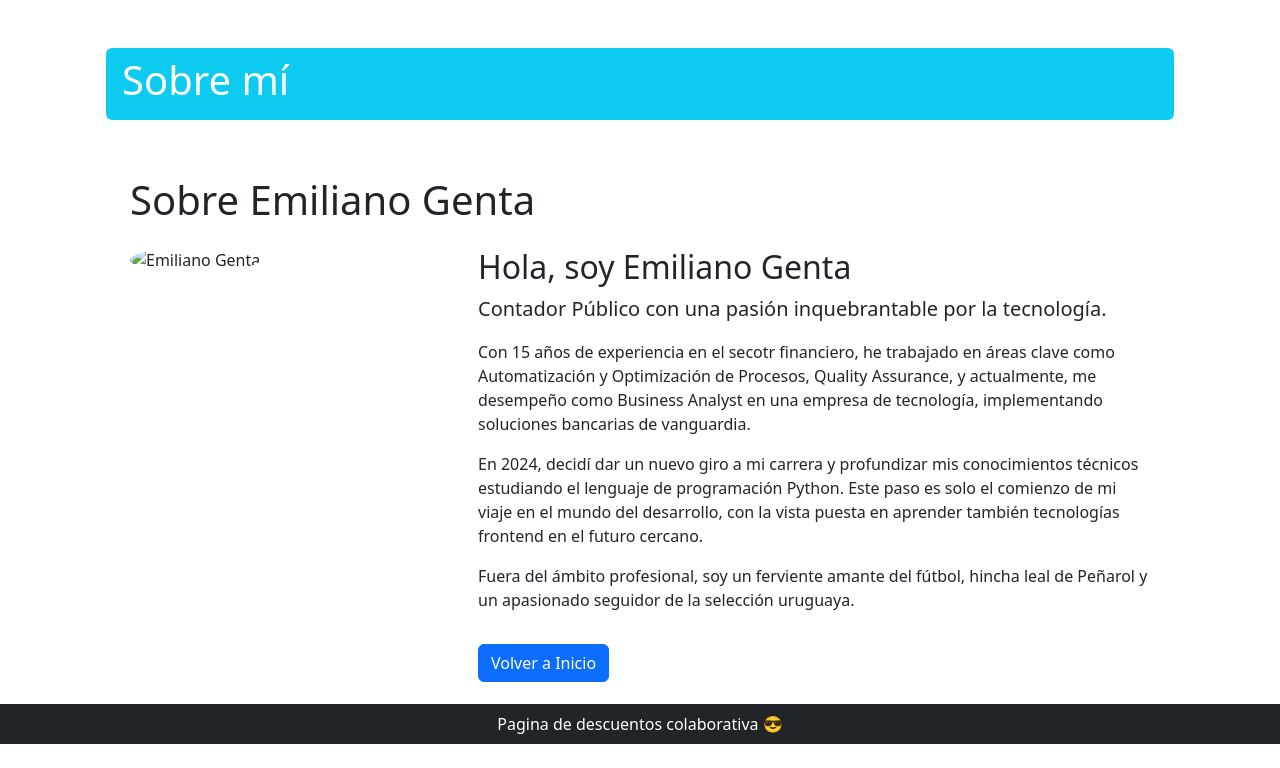
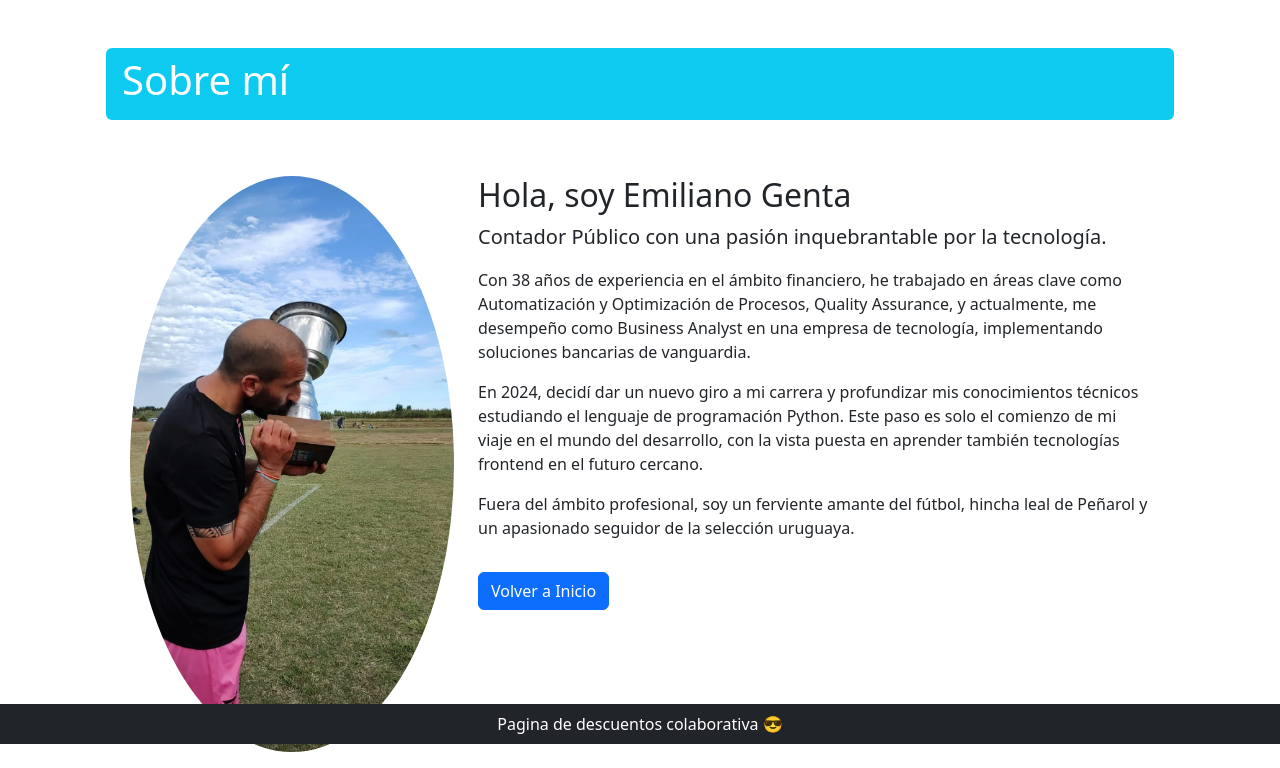
Before and after one commit to EmiGenta/EGenta_ProyectoFinal, a Django app: page /about/ in a window 1280 px wide. Shown: the part 56-824 px from the top of the page. Before the commit the page ends 800 px from the top, so only its background shows below. Run offline with Django 5.2, Linux system fonts and the light colour scheme; some libraries are stand-ins or nearby versions.

Commit message:
add: foto about

```diff
--- a/project/core/templates/core/about.html
+++ b/project/core/templates/core/about.html
@@ -1,28 +1,22 @@
 {% extends 'core/base.html' %}
+{% load static %}
+
 {% block titulo %}
 Sobre mí
 {% endblock titulo %}
+
 {% block contenido %}
 <div class="container mt-5">
-        <h1 class="mb-4">Sobre Emiliano Genta</h1>
     <div class="row">
         <div class="col-md-4">
-                <img src="https://via.placeholder.com/300"
-                     class="img-fluid rounded-circle mb-3"
-                     alt="Emiliano Genta">
+            <img src="{% static 'core/img/yo.webp' %}" class="img-fluid rounded-circle mb-3 custom-img" alt="Emiliano Genta">
         </div>
         <div class="col-md-8">
             <h2>Hola, soy Emiliano Genta</h2>
             <p class="lead">Contador Público con una pasión inquebrantable por la tecnología.</p>
-                <p>
-                    Con 15 años de experiencia en el secotr financiero, he trabajado en áreas clave como Automatización y Optimización de Procesos, Quality Assurance, y actualmente, me desempeño como Business Analyst en una empresa de tecnología, implementando soluciones bancarias de vanguardia.
-                </p>
-                <p>
-                    En 2024, decidí dar un nuevo giro a mi carrera y profundizar mis conocimientos técnicos estudiando el lenguaje de programación Python. Este paso es solo el comienzo de mi viaje en el mundo del desarrollo, con la vista puesta en aprender también tecnologías frontend en el futuro cercano.
-                </p>
-                <p>
-                    Fuera del ámbito profesional, soy un ferviente amante del fútbol, hincha leal de Peñarol y un apasionado seguidor de la selección uruguaya.
-                </p>
+            <p>Con 38 años de experiencia en el ámbito financiero, he trabajado en áreas clave como Automatización y Optimización de Procesos, Quality Assurance, y actualmente, me desempeño como Business Analyst en una empresa de tecnología, implementando soluciones bancarias de vanguardia.</p>
+            <p>En 2024, decidí dar un nuevo giro a mi carrera y profundizar mis conocimientos técnicos estudiando el lenguaje de programación Python. Este paso es solo el comienzo de mi viaje en el mundo del desarrollo, con la vista puesta en aprender también tecnologías frontend en el futuro cercano.</p>
+            <p>Fuera del ámbito profesional, soy un ferviente amante del fútbol, hincha leal de Peñarol y un apasionado seguidor de la selección uruguaya.</p>
             <a href="{% url 'core:home' %}" class="btn btn-primary mt-3">Volver a Inicio</a>
         </div>
     </div>
```
Also changed, not shown: project/core/static/core/img/yo.webp (added), project/db.sqlite3. Lines whose indentation alone changed are shown as unchanged.
